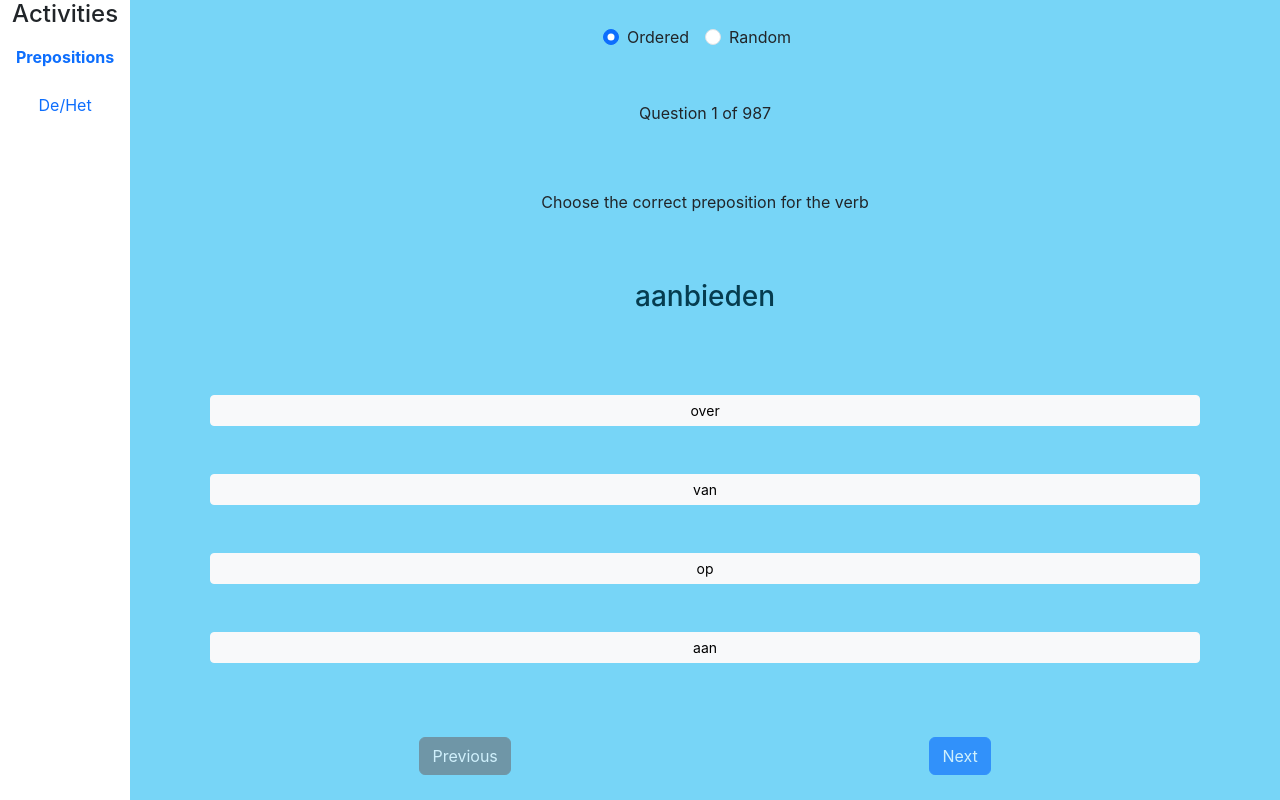
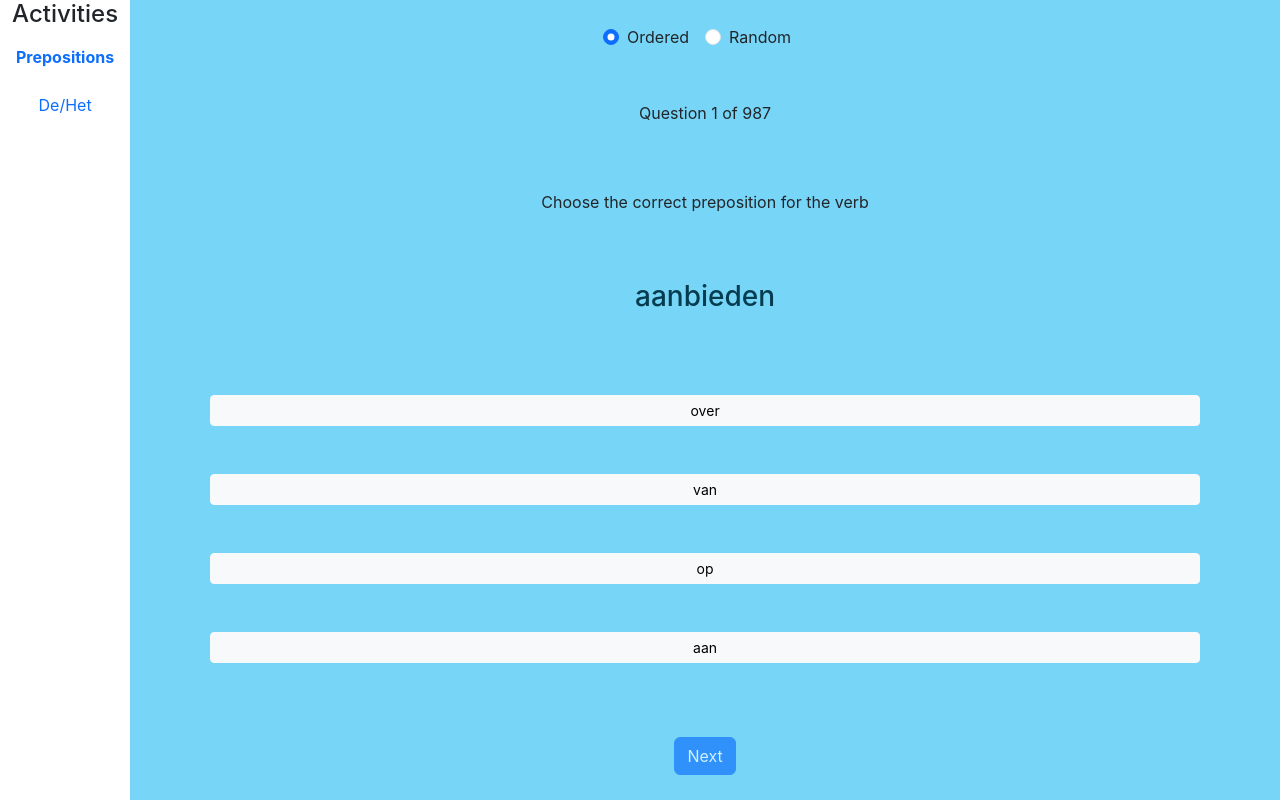
Before and after one commit to SheaMeyers/dutch-practice, a React (Create React App) app: page / in a window 1280 px wide. Built offline with nearby package versions, Linux system fonts and the light colour scheme.

Commit message:
Remove previous question button

```diff
--- a/src/deHet/DeHet.tsx
+++ b/src/deHet/DeHet.tsx
@@ -18,14 +18,6 @@ const initialState: DeHetState = {
 
 const deHetReducer = (state: DeHetState, action: DispatcherActions): DeHetState => {
     switch (action.type) {
-        case 'previousQuestion':
-            const previousQuestionNumber = state.questionNumber - 1
-            setQuestionNumber(previousQuestionNumber)
-            return {
-                ...state,
-                questionNumber: previousQuestionNumber,
-                answer: '',
-            }
         case 'nextQuestion':
             let nextQuestionNumber = state.questionNumber + 1
 
@@ -139,16 +131,6 @@ const DeHet = () => {
                 <></>
             }
             <div className="Navigator">
-                {ordering === 'ordered' &&
-                    <button
-                        disabled={!answer || questionNumber === 0}
-                        className="btn btn-secondary"
-                        type="button"
-                        onClick={() => dispatch({ type: 'previousQuestion' })}
-                    >
-                        Previous
-                    </button>
-                }
                 <button
                     disabled={!answer || questionNumber > nouns.length}
                     className="btn btn-primary"
--- a/src/deHet/DeHet.types.ts
+++ b/src/deHet/DeHet.types.ts
@@ -8,7 +8,6 @@ export type DeHetState = {
 
 export type Ordering = 'ordered' | 'random'
 export type DispatcherActions =
-    | { type: 'previousQuestion' }
     | { type: 'nextQuestion' }
     | { type: 'giveAnswer', payload: string }
     | { type: 'changeOrdering', payload: Ordering}
--- a/src/prepositions/Preposition.types.ts
+++ b/src/prepositions/Preposition.types.ts
@@ -8,7 +8,6 @@ export type PrepositionsState = {
 
 export type Ordering = 'ordered' | 'random'
 export type DispatcherActions =
-    | { type: 'previousQuestion' }
     | { type: 'nextQuestion' }
     | { type: 'giveAnswer', payload: string }
     | { type: 'changeOrdering', payload: Ordering }
--- a/src/prepositions/Prepositions.tsx
+++ b/src/prepositions/Prepositions.tsx
@@ -49,15 +49,6 @@ const initialState: PrepositionsState = {
 
 const prepositionsReducer = (state: PrepositionsState, action: DispatcherActions): PrepositionsState => {
     switch (action.type) {
-        case 'previousQuestion':
-            const previousQuestionNumber = state.questionNumber - 1
-            setQuestionNumber(previousQuestionNumber)
-            return {
-                ...state,
-                questionNumber: previousQuestionNumber,
-                answer: '',
-                options: getOptions(questions[previousQuestionNumber].answer, questions[previousQuestionNumber].otherAnswers),
-            }
         case 'nextQuestion':
             let nextQuestionNumber = state.questionNumber + 1
 
@@ -126,7 +117,6 @@ const Prepositions = () => {
 
     return (
         <div className="Component">
-
             <div>
                 <div className="form-check form-check-inline">
                     <input
@@ -185,16 +175,6 @@ const Prepositions = () => {
                     <></>
             }
             <div className="Navigator">
-                {ordering === 'ordered' &&
-                    <button
-                        disabled={!answer || questionNumber === 0}
-                        className="btn btn-secondary"
-                        type="button"
-                        onClick={() => dispatch({ type: 'previousQuestion' })}
-                    >
-                        Previous
-                    </button>
-                }
                 <button
                     disabled={!answer || questionNumber > questions.length}
                     className="btn btn-primary"
```
